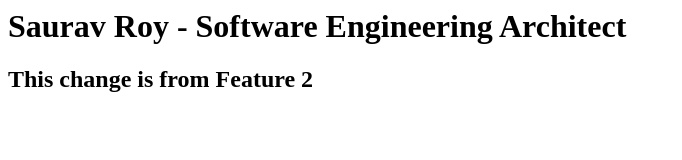
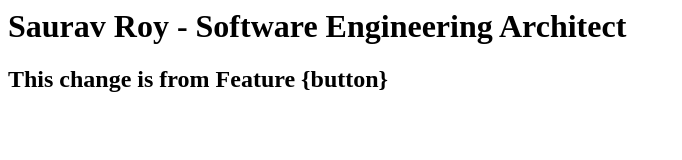
Before and after one commit to SauravDasu/localrepo, a plain HTML site: page index.html in a window 1280 px wide. Shown: the whole page, without its empty margins (0-682 px from the left). Drawn offline with Linux system fonts and the light colour scheme.

```diff
--- a/index.html
+++ b/index.html
@@ -1,4 +1,4 @@
 <html>
     <h1>Saurav Roy - Software Engineering Architect</h1>
-    <h2>This change is from Feature 2</h2>
+    <h2>This change is from Feature {button}</h2>
 </html>
```
